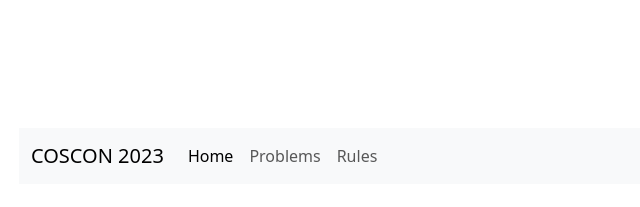
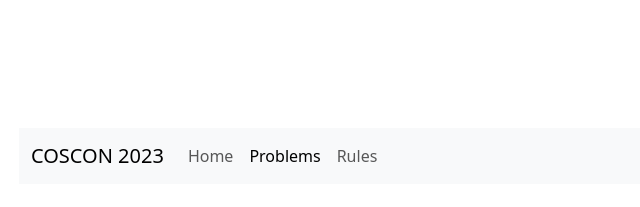
Before and after one commit to PrincetonACM/coscon2023, a plain HTML site: page problems.html in a window 1280 px wide. Shown: the top 207 px of the page, 109-749 px from the left. Drawn offline with nearby package versions, Linux system fonts and the light colour scheme.

Commit message:
nav-link active

```diff
--- a/problems.html
+++ b/problems.html
@@ -24,10 +24,10 @@
           <div class="collapse navbar-collapse" id="navbarNav">
             <ul class="navbar-nav">
               <li class="nav-item">
-                <a class="nav-link active" aria-current="page" href="./index.html">Home</a>
+                <a class="nav-link " aria-current="page" href="./index.html">Home</a>
               </li>
               <li class="nav-item">
-                <a class="nav-link" href="./problems.html">Problems</a>
+                <a class="nav-link active" href="./problems.html">Problems</a>
               </li>
               <li class="nav-item">
                 <a class="nav-link" href="./rules.html">Rules</a>
```
Also changed, not shown: rules.html (+2 -2 lines).
